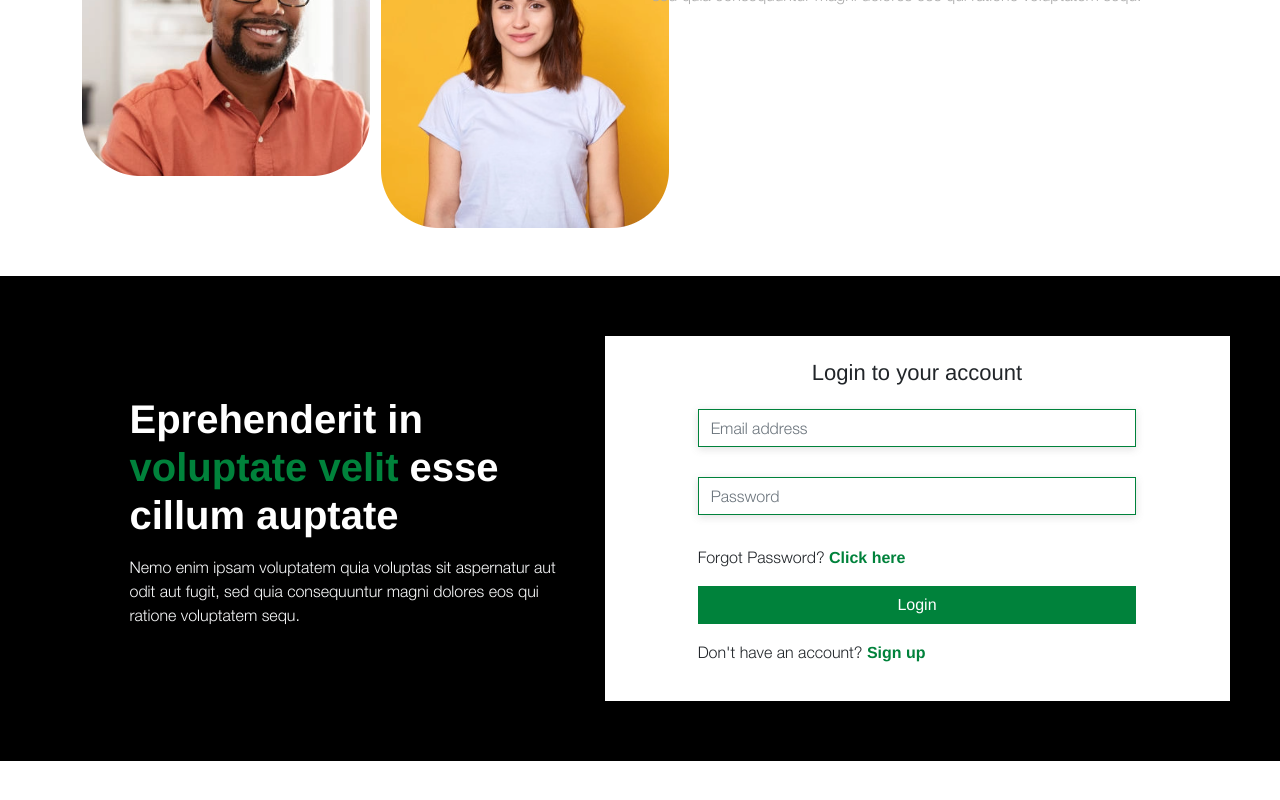
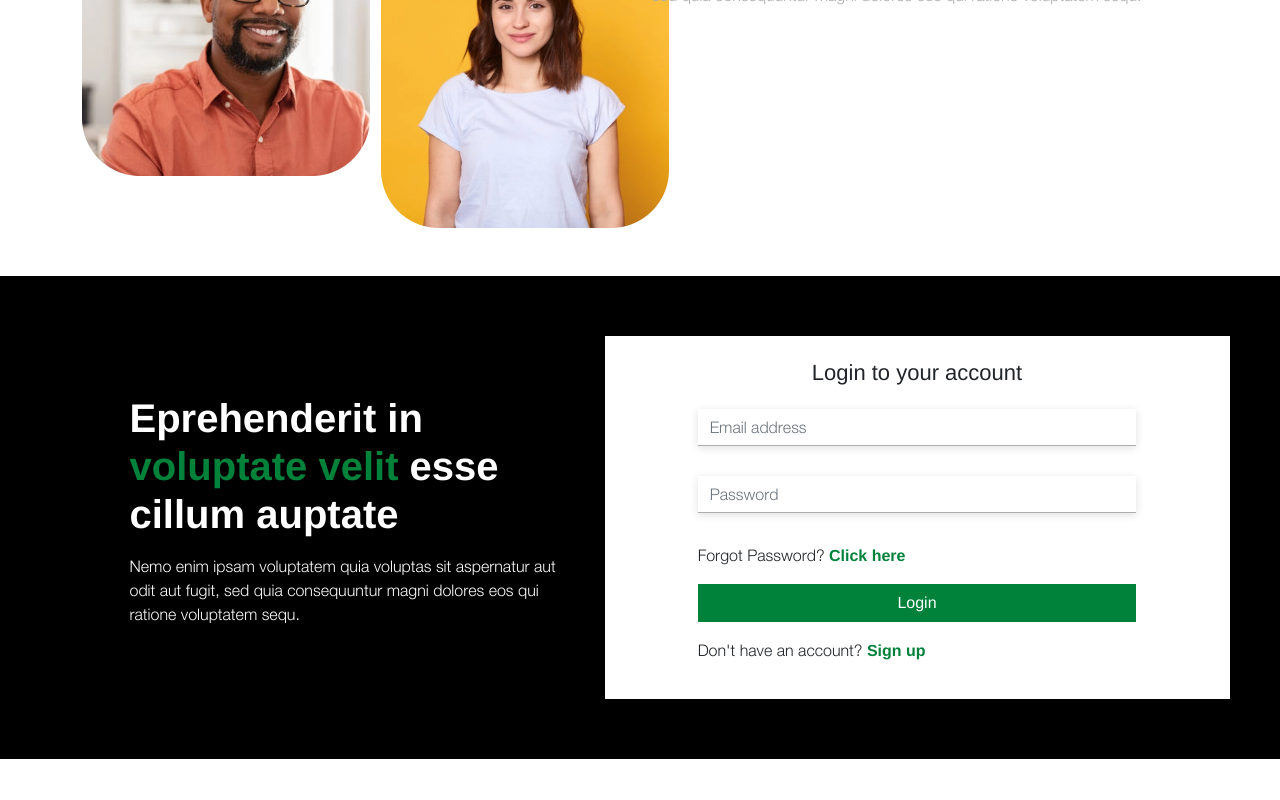
Before and after one commit to TMBCProjects/ClearHire, a React (Create React App) app: page / in a window 1280 px wide. Shown: the part 1647-2447 px from the top of the page. Built offline with nearby package versions, Linux system fonts and the light colour scheme.

Commit message:
fileName Change

```diff
--- a/src/components/Login/Login.css
+++ b/src/components/Login/Login.css
@@ -12,24 +12,24 @@
 }
 
 .login-form {
-    border-radius: 0;
-    background-color: white;
+    border-radius: 0    ;
+    background-color: white !important;
     width: 625px;
     padding: 20px;
 
 }
 
 .login-form input {
-    border: 0;
-    border-bottom: 1px solid #acacac;
-    border-radius: 0;
-    margin-bottom: 30px;
+    border: 0 !important;
+    border-bottom: 1px solid #acacac !important;
+    border-radius: 0 !important;
+    margin-bottom: 30px !important;
 }
 
 .login-form input:focus {
-    outline: 0;
-    border-color: none;
-    box-shadow: none;
+    outline: 0 !important;
+    border-color: none !important;
+    box-shadow: none !important;
 }
 
 .login-btn {
```
